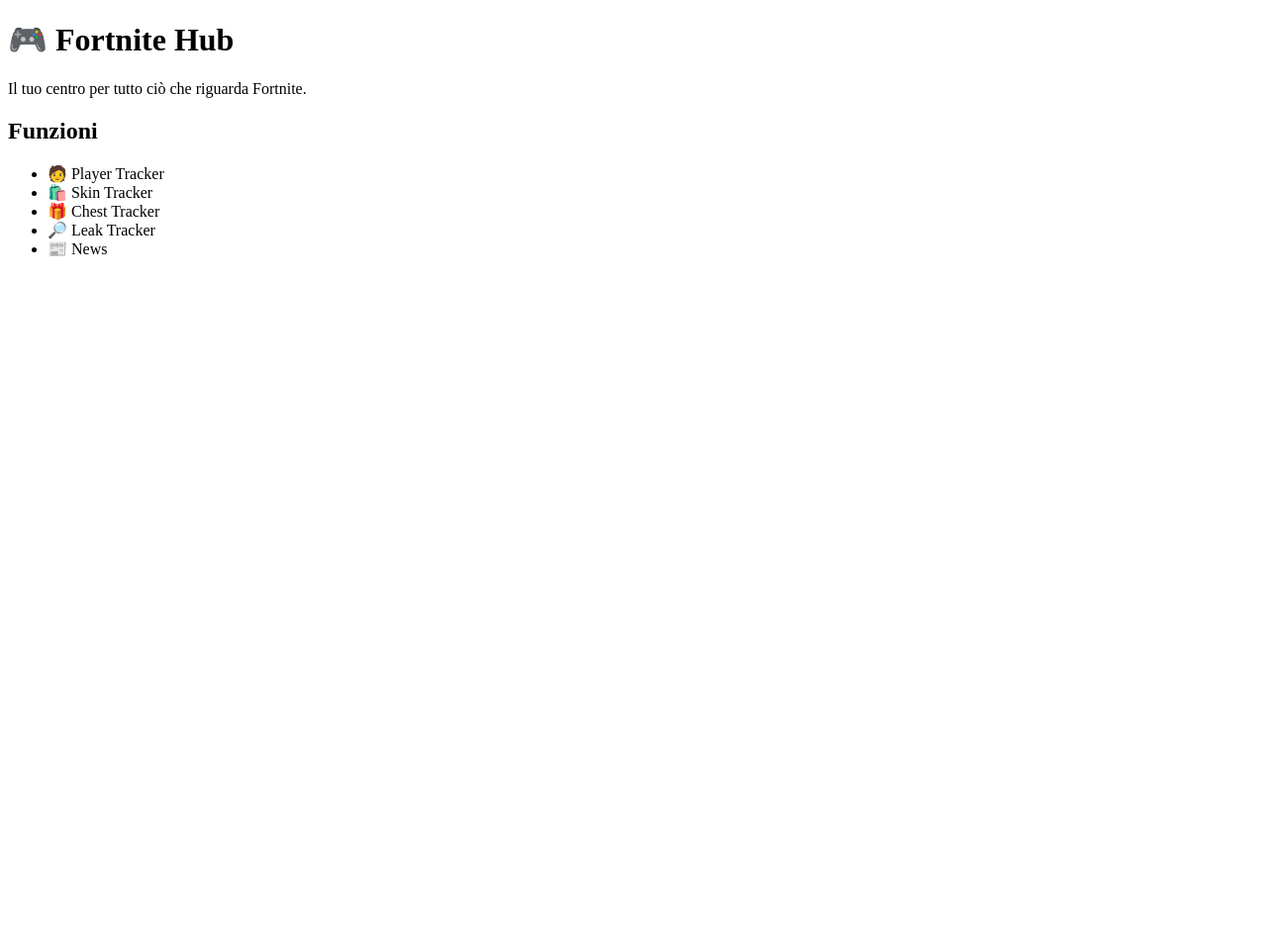
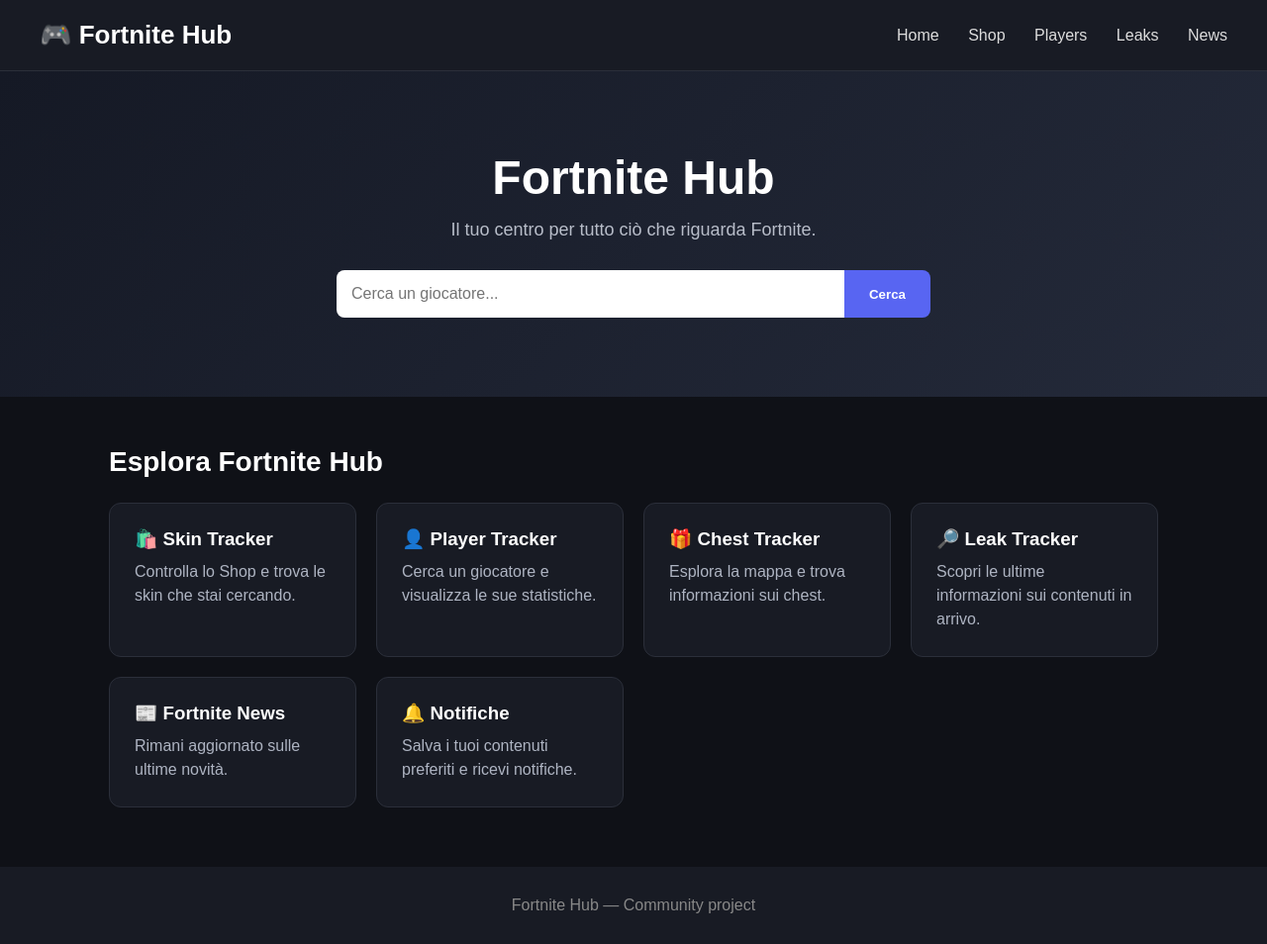
Before and after one commit to Eraldo1829/Fortnite-hub, a Flask app: page / in a window 1280 px wide. Shown: the whole page at 99% size. Before the commit the page ends 259 px from the top, so only its background shows below. Run offline with Flask 3, Linux system fonts and the light colour scheme.

Commit message:
Update index.html

```diff
--- a/templates/index.html
+++ b/templates/index.html
@@ -1,26 +1,279 @@
 <!DOCTYPE html>
 <html lang="it">
+
 <head>
     <meta charset="UTF-8">
     <meta name="viewport" content="width=device-width, initial-scale=1.0">
+
     <title>Fortnite Hub</title>
+
+    <style>
+        * {
+            box-sizing: border-box;
+            margin: 0;
+            padding: 0;
+        }
+
+        body {
+            font-family: Arial, sans-serif;
+            background: #0f1117;
+            color: white;
+        }
+
+        header {
+            background: #181b24;
+            padding: 20px 40px;
+            display: flex;
+            justify-content: space-between;
+            align-items: center;
+            border-bottom: 1px solid #2b2f3a;
+        }
+
+        .logo {
+            font-size: 26px;
+            font-weight: bold;
+        }
+
+        nav a {
+            color: #ddd;
+            text-decoration: none;
+            margin-left: 25px;
+        }
+
+        nav a:hover {
+            color: white;
+        }
+
+        .hero {
+            text-align: center;
+            padding: 80px 20px;
+            background: linear-gradient(135deg, #151925, #242a3a);
+        }
+
+        .hero h1 {
+            font-size: 48px;
+            margin-bottom: 15px;
+        }
+
+        .hero p {
+            font-size: 18px;
+            color: #b8bdc9;
+            margin-bottom: 30px;
+        }
+
+        .search-box {
+            max-width: 600px;
+            margin: auto;
+            display: flex;
+        }
+
+        .search-box input {
+            flex: 1;
+            padding: 15px;
+            border: none;
+            border-radius: 8px 0 0 8px;
+            font-size: 16px;
+        }
+
+        .search-box button {
+            padding: 15px 25px;
+            border: none;
+            background: #5865f2;
+            color: white;
+            font-weight: bold;
+            border-radius: 0 8px 8px 0;
+            cursor: pointer;
+        }
+
+        .section {
+            max-width: 1100px;
+            margin: 50px auto;
+            padding: 0 20px;
+        }
+
+        .section h2 {
+            margin-bottom: 25px;
+            font-size: 28px;
+        }
+
+        .cards {
+            display: grid;
+            grid-template-columns: repeat(auto-fit, minmax(220px, 1fr));
+            gap: 20px;
+        }
+
+        .card {
+            background: #181b24;
+            border: 1px solid #2b2f3a;
+            border-radius: 12px;
+            padding: 25px;
+            transition: 0.2s;
+        }
+
+        .card:hover {
+            transform: translateY(-5px);
+            border-color: #5865f2;
+        }
+
+        .card h3 {
+            margin-bottom: 10px;
+        }
+
+        .card p {
+            color: #aeb4c2;
+            line-height: 1.5;
+        }
+
+        footer {
+            text-align: center;
+            padding: 30px;
+            margin-top: 60px;
+            background: #181b24;
+            color: #888;
+        }
+
+        @media (max-width: 700px) {
+
+            header {
+                padding: 20px;
+                flex-direction: column;
+                gap: 15px;
+            }
+
+            nav a {
+                margin: 0 8px;
+            }
+
+            .hero h1 {
+                font-size: 36px;
+            }
+
+            .search-box {
+                flex-direction: column;
+                gap: 10px;
+            }
+
+            .search-box input,
+            .search-box button {
+                border-radius: 8px;
+            }
+        }
+    </style>
 </head>
 
 <body>
 
-    <h1>🎮 Fortnite Hub</h1>
+    <header>
 
-    <p>Il tuo centro per tutto ciò che riguarda Fortnite.</p>
+        <div class="logo">
+            🎮 Fortnite Hub
+        </div>
 
-    <h2>Funzioni</h2>
+        <nav>
+            <a href="/">Home</a>
+            <a href="#">Shop</a>
+            <a href="#">Players</a>
+            <a href="#">Leaks</a>
+            <a href="#">News</a>
+        </nav>
 
-    <ul>
-        <li>🧑 Player Tracker</li>
-        <li>🛍️ Skin Tracker</li>
-        <li>🎁 Chest Tracker</li>
-        <li>🔎 Leak Tracker</li>
-        <li>📰 News</li>
-    </ul>
+    </header>
+
+
+    <section class="hero">
+
+        <h1>Fortnite Hub</h1>
+
+        <p>
+            Il tuo centro per tutto ciò che riguarda Fortnite.
+        </p>
+
+        <div class="search-box">
+
+            <input
+                type="text"
+                placeholder="Cerca un giocatore..."
+            >
+
+            <button>
+                Cerca
+            </button>
+
+        </div>
+
+    </section>
+
+
+    <section class="section">
+
+        <h2>Esplora Fortnite Hub</h2>
+
+        <div class="cards">
+
+            <div class="card">
+                <h3>🛍️ Skin Tracker</h3>
+
+                <p>
+                    Controlla lo Shop e trova le skin che stai cercando.
+                </p>
+            </div>
+
+
+            <div class="card">
+                <h3>👤 Player Tracker</h3>
+
+                <p>
+                    Cerca un giocatore e visualizza le sue statistiche.
+                </p>
+            </div>
+
+
+            <div class="card">
+                <h3>🎁 Chest Tracker</h3>
+
+                <p>
+                    Esplora la mappa e trova informazioni sui chest.
+                </p>
+            </div>
+
+
+            <div class="card">
+                <h3>🔎 Leak Tracker</h3>
+
+                <p>
+                    Scopri le ultime informazioni sui contenuti in arrivo.
+                </p>
+            </div>
+
+
+            <div class="card">
+                <h3>📰 Fortnite News</h3>
+
+                <p>
+                    Rimani aggiornato sulle ultime novità.
+                </p>
+            </div>
+
+
+            <div class="card">
+                <h3>🔔 Notifiche</h3>
+
+                <p>
+                    Salva i tuoi contenuti preferiti e ricevi notifiche.
+                </p>
+            </div>
+
+        </div>
+
+    </section>
+
+
+    <footer>
+
+        Fortnite Hub — Community project
+
+    </footer>
 
 </body>
+
 </html>
```
